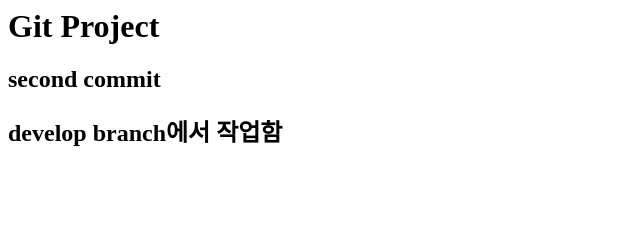
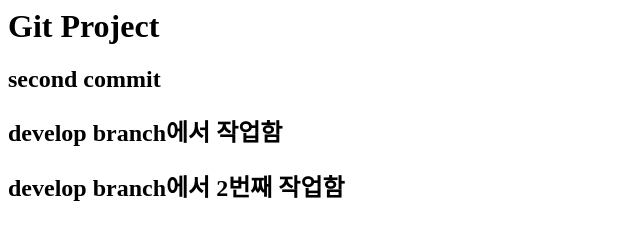
Before and after one commit to creatinewon/OSS_4, a plain HTML site: page index.html in a window 1280 px wide. Shown: the whole page, without its empty margins (0-640 px from the left). Drawn offline with Linux system fonts and the light colour scheme.

Commit message:
develop commit 2

```diff
--- a/index.html
+++ b/index.html
@@ -7,5 +7,6 @@
         <h2>second commit</h2>
 
         <h2>develop branch에서 작업함</h2>
+        <h2>develop branch에서 2번째 작업함</h2>
     </body>
 </html>
```
